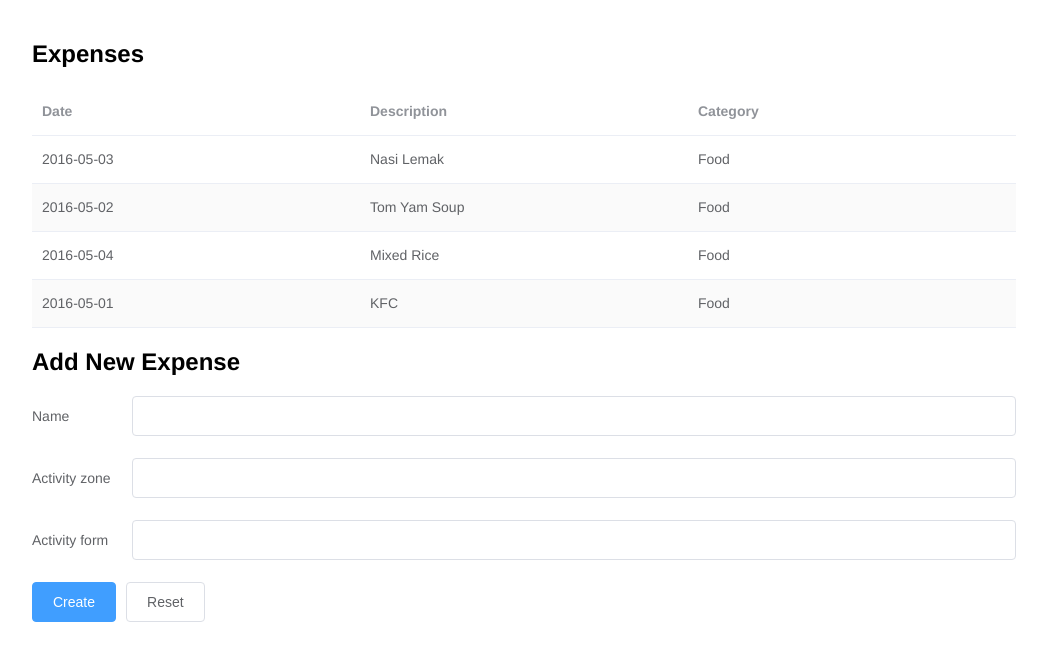
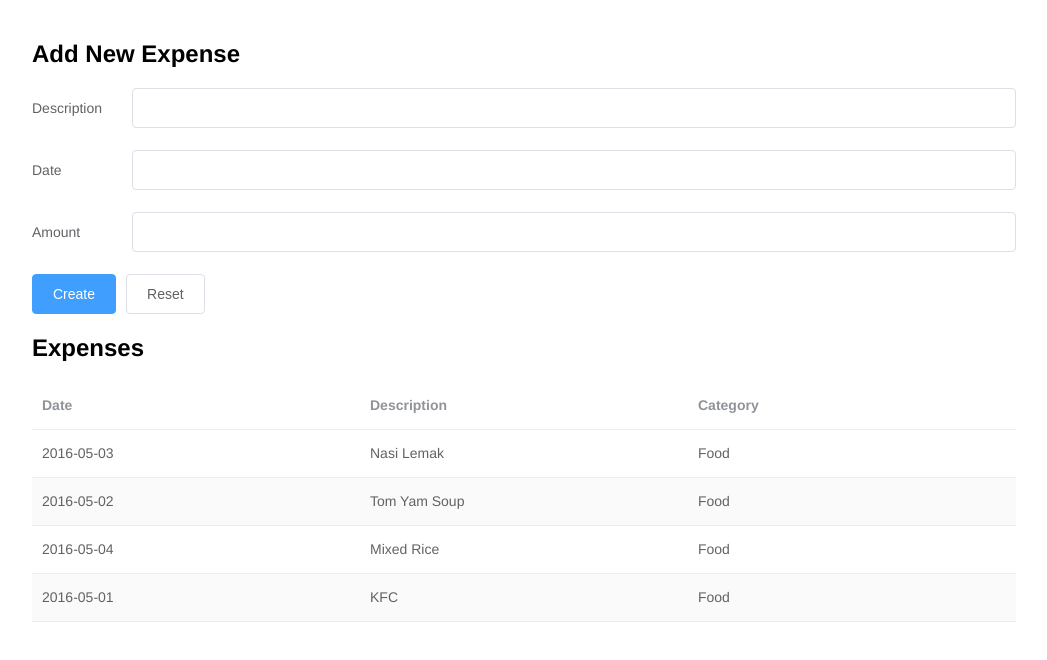
Before and after one commit to yoonwaiyan/expense-tracker, a Vue app: page / in a window 1280 px wide. Shown: the top 660 px of the page, without its empty margins (116-1163 px from the left). Built offline with nearby package versions, Linux system fonts and the light colour scheme.

Commit message:
Extract to multiple components

```diff
--- a/src/App.vue
+++ b/src/App.vue
@@ -1,86 +1,20 @@
 <template>
   <el-container class="main-container">
     <el-main>
-      <h2>Expenses</h2>
-      <el-table
-        :data="tableData"
-        stripe>
-        <el-table-column
-          prop="date"
-          label="Date">
-        </el-table-column>
-        <el-table-column
-          prop="description"
-          label="Description">
-        </el-table-column>
-        <el-table-column
-          prop="category"
-          label="Category">
-        </el-table-column>
-      </el-table>
-
-
-      <h2>Add New Expense</h2>
-      <el-form ref="formLabelAlign" label-position="left" label-width="100px" :model="formLabelAlign">
-        <el-form-item label="Name">
-          <el-input v-model="formLabelAlign.name"></el-input>
-        </el-form-item>
-        <el-form-item label="Activity zone">
-          <el-input v-model="formLabelAlign.region"></el-input>
-        </el-form-item>
-        <el-form-item label="Activity form">
-          <el-input v-model="formLabelAlign.type"></el-input>
-        </el-form-item>
-      </el-form>
-      <el-button type="primary" @click="submitForm('formLabelAlign')">Create</el-button>
-      <el-button @click="resetForm('formLabelAlign')">Reset</el-button>
+      <ep-new-expense></ep-new-expense>
+      <ep-expenses></ep-expenses>
     </el-main>
-</el-container>
+  </el-container>
 </template>
 
 <script>
+  import NewExpense from './NewExpense.vue';
+  import Expenses from './Expenses.vue';
+
   export default {
-    data() {
-      return {
-        labelPosition: 'right',
-        formLabelAlign: {
-          name: '',
-          region: '',
-          type: ''
-        },
-        tableData: [{
-          date: '2016-05-03',
-          description: 'Nasi Lemak',
-          category: 'Food'
-        }, {
-          date: '2016-05-02',
-          description: 'Tom Yam Soup',
-          category: 'Food'
-        }, {
-          date: '2016-05-04',
-          description: 'Mixed Rice',
-          category: 'Food'
-        }, {
-          date: '2016-05-01',
-          description: 'KFC',
-          category: 'Food'
-        }]
-      }
-    },
-    methods: {
-      submitForm(formName) {
-        this.$refs[formName].validate((valid) => {
-          if (valid) {
-            alert('submit!');
-          } else {
-            console.log('error submit!!');
-            return false;
-          }
-        });
-      },
-      resetForm(formName) {
-        this.$refs[formName].resetFields();
-      }
+    components: {
+      epNewExpense: NewExpense,
+      epExpenses: Expenses
     }
   }
 </script>
--- /dev/null
+++ b/src/Expenses.vue
@@ -0,0 +1,53 @@
+<template>
+  <div>
+    <h2>Expenses</h2>
+      <el-table
+        :data="tableData"
+        stripe>
+        <el-table-column
+          prop="date"
+          label="Date">
+        </el-table-column>
+        <el-table-column
+          prop="description"
+          label="Description">
+        </el-table-column>
+        <el-table-column
+          prop="category"
+          label="Category">
+        </el-table-column>
+      </el-table>
+  </div>
+</template>
+
+<script>
+export default {
+  data() {
+    return {
+      labelPosition: 'right',
+      tableData: [
+        {
+          date: '2016-05-03',
+          description: 'Nasi Lemak',
+          category: 'Food'
+        },
+        {
+          date: '2016-05-02',
+          description: 'Tom Yam Soup',
+          category: 'Food'
+        },
+        {
+          date: '2016-05-04',
+          description: 'Mixed Rice',
+          category: 'Food'
+        },
+        {
+          date: '2016-05-01',
+          description: 'KFC',
+          category: 'Food'
+        }
+      ]
+    };
+  }
+};
+</script>
--- /dev/null
+++ b/src/NewExpense.vue
@@ -0,0 +1,47 @@
+<template>
+  <div>
+    <h2>Add New Expense</h2>
+    <el-form ref="formLabelAlign" label-position="left" label-width="100px" :model="formLabelAlign">
+      <el-form-item label="Description">
+        <el-input v-model="formLabelAlign.description"></el-input>
+      </el-form-item>
+      <el-form-item label="Date">
+        <el-input v-model="formLabelAlign.date"></el-input>
+      </el-form-item>
+      <el-form-item label="Amount">
+        <el-input v-model="formLabelAlign.amount"></el-input>
+      </el-form-item>
+    </el-form>
+    <el-button type="primary" @click="submitForm('formLabelAlign')">Create</el-button>
+    <el-button @click="resetForm('formLabelAlign')">Reset</el-button>
+  </div>
+</template>
+
+<script>
+export default {
+  data() {
+    return {
+      formLabelAlign: {
+        description: '',
+        data: '',
+        amount: ''
+      }
+    };
+  },
+  methods: {
+    submitForm(formName) {
+      this.$refs[formName].validate(valid => {
+        if (valid) {
+          alert('submit!');
+        } else {
+          console.log('error submit!!');
+          return false;
+        }
+      });
+    },
+    resetForm(formName) {
+      this.$refs[formName].resetFields();
+    }
+  }
+};
+</script>
```
